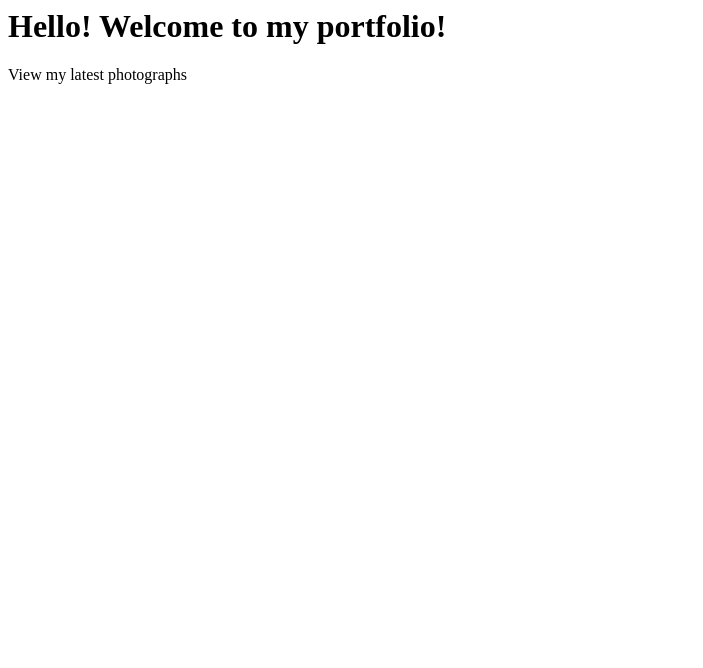
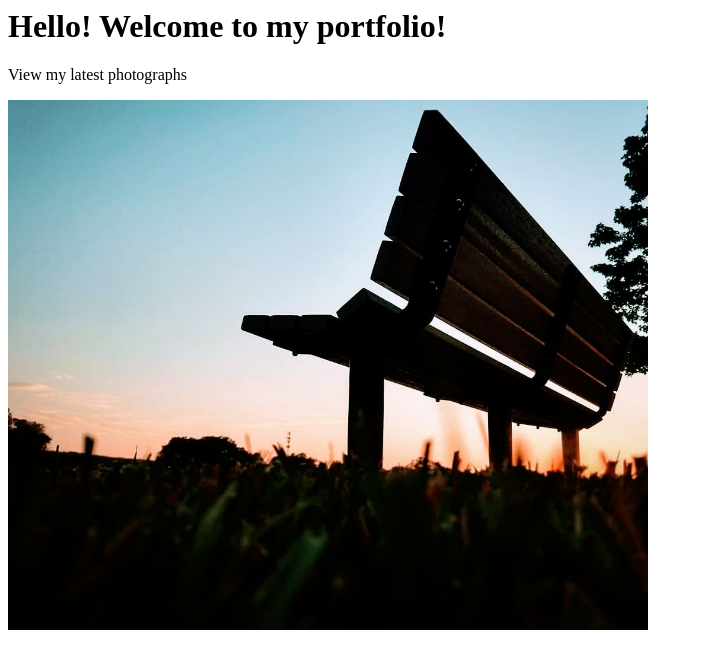
Before and after one commit to Dipti5245/MyPortfolio, a plain HTML site: page index.html in a window 1280 px wide. Shown: the whole page, without its empty margins (0-703 px from the left). Drawn offline with Linux system fonts and the light colour scheme.

Commit message:
Add images

```diff
--- a/index.html
+++ b/index.html
@@ -5,5 +5,6 @@
 <body>
   <h1>Hello! Welcome to my portfolio!</h1>
   <p>View my latest photographs</p>
+  <div><img src="./Images/bench.jpg" alt="bench" width="640"/></div>
 </body>
 </html>
```
Also changed, not shown: Images/bench.jpg (added).
